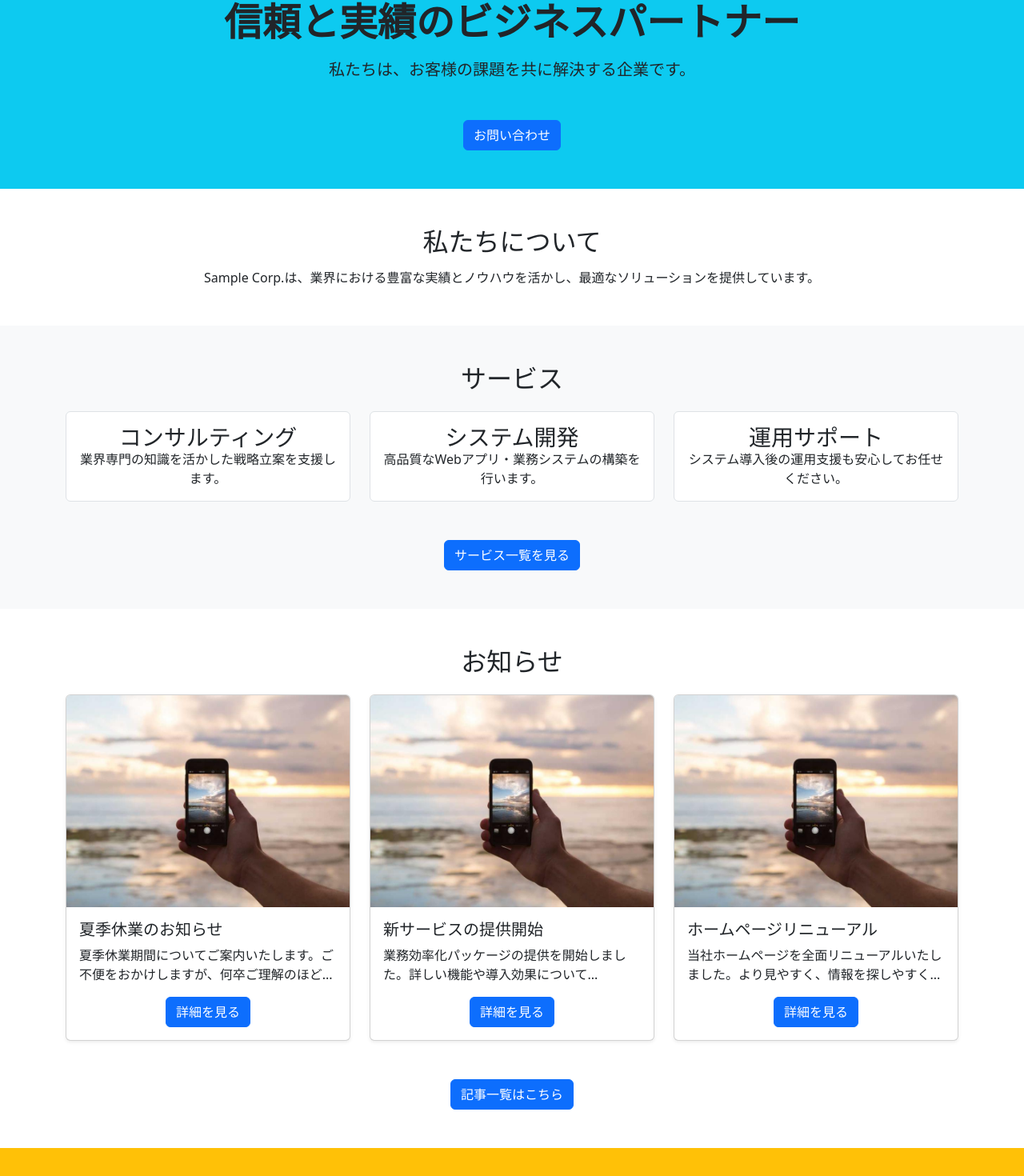
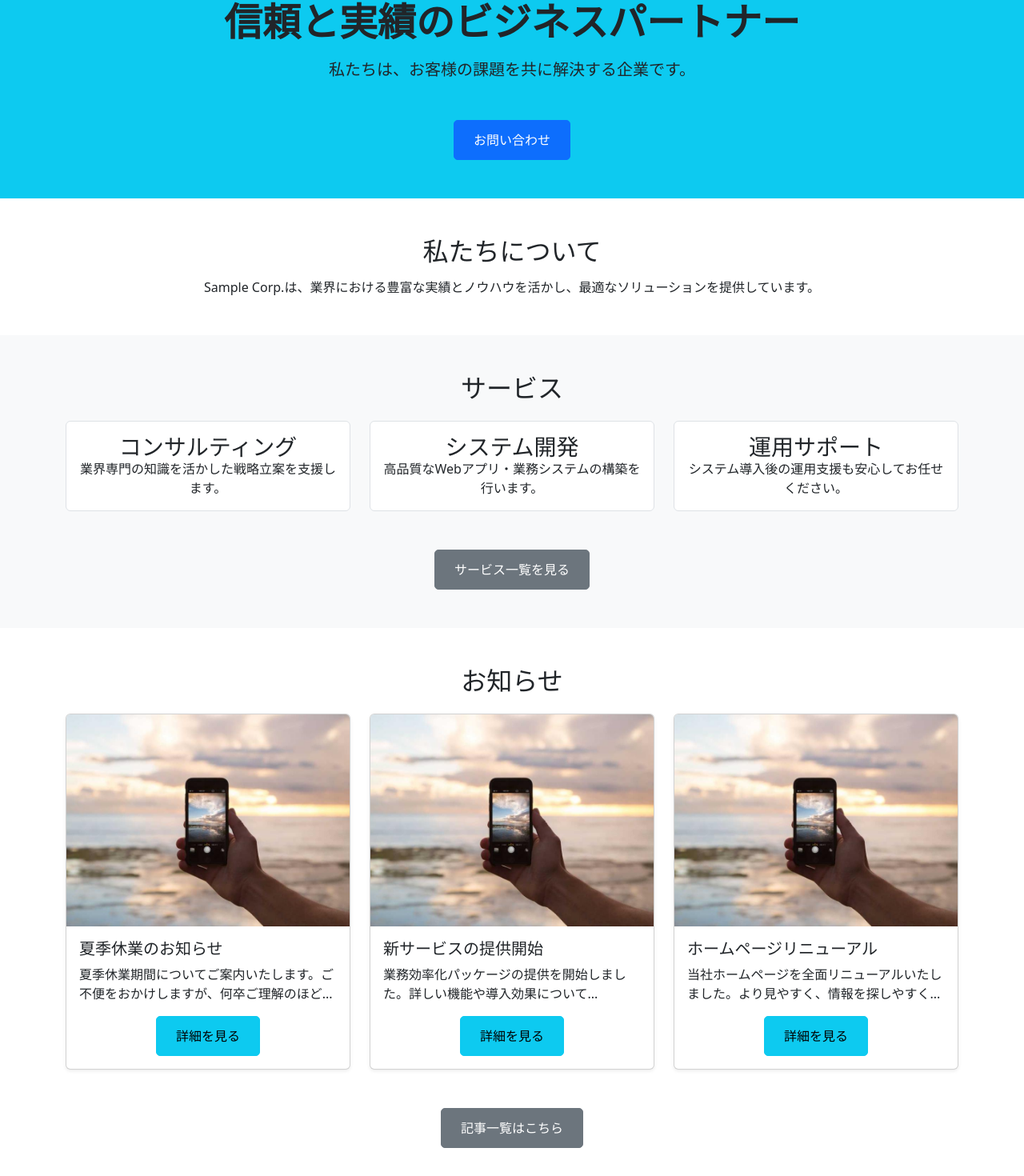
Before and after one commit to tanikawa-sk/vue-website, a Vue app: page / in a window 1280 px wide. Shown: the part 106-1576 px from the top of the page at 80% size. Built offline with nearby package versions, Linux system fonts and the light colour scheme.

Commit message:
Componentization of buttons(ボタンのコンポーネント化)

```diff
--- a/src/assets/main.css
+++ b/src/assets/main.css
@@ -1 +1,23 @@
 @import './base.css';
+
+
+/* 共通ボタン */
+.base-button {
+  padding: 12px 24px;
+  font-size: 1em;
+  border-radius: 5px;
+  text-decoration: none;
+  display: inline-block;
+  text-align: center;
+  cursor: pointer;
+	/* background:#fff ;
+	color:#000;
+	border: solid #000 1px; */
+}
+.base-button:hover {
+ opacity: 0.7;
+}
+.base-button:disabled {
+  opacity: 0.5;
+  cursor: not-allowed;
+}
--- /dev/null
+++ b/src/components/base/BaseLinkButton.vue
@@ -0,0 +1,16 @@
+<template>
+  <RouterLink :to="to" class="base-button">
+    <slot />
+  </RouterLink>
+</template>
+
+<script setup>
+import { RouterLink } from 'vue-router'
+
+defineProps({
+  to: {
+    type: [String, Object],
+    required: true
+  }
+})
+</script>
--- a/src/components/sections/CtaSection.vue
+++ b/src/components/sections/CtaSection.vue
@@ -4,7 +4,7 @@
       <h2 class="mb-3">まずはご相談ください</h2>
       <p class="mb-4">各種サービスに関するご質問やご相談はお気軽にどうぞ。</p>
       <p class="text-center">
-				<RouterLink to="/contact" class="btn btn-primary">お問い合わせ</RouterLink>
+				<BaseLinkButton to="/contact" class="btn btn-primary">お問い合わせ</BaseLinkButton>
       </p>
     </div>
   </section>
@@ -12,4 +12,5 @@
 
 <script setup>
 import { RouterLink } from 'vue-router'
+import BaseLinkButton from '@/components/base/BaseLinkButton.vue'
 </script>
--- a/src/views/Home.vue
+++ b/src/views/Home.vue
@@ -3,7 +3,7 @@
 			<div class="container">
 				<h2 class="display-5 fw-bold mb-3">信頼と実績のビジネスパートナー</h2>
 				<p class="lead mb-5">私たちは、お客様の課題を共に解決する企業です。</p>
-				<RouterLink to="/contact" class="btn btn-primary">お問い合わせ</RouterLink>
+				<BaseLinkButton to="/contact" class="btn btn-primary">お問い合わせ</BaseLinkButton>
 			</div>
 		</section>
 
@@ -37,7 +37,7 @@
 						</div>
 					</div>
 				</div>
-				<p class="mt-5"><RouterLink to="/service" class="btn btn-primary">サービス一覧を見る</RouterLink></p>
+				<p class="mt-5"><BaseLinkButton to="/service" class="btn btn-secondary">サービス一覧を見る</BaseLinkButton></p>
 			</div>
 		</section>
 
@@ -51,7 +51,7 @@
 						<div class="card-body">
 							<h5 class="card-title">夏季休業のお知らせ</h5>
 							<p class="card-text">夏季休業期間についてご案内いたします。ご不便をおかけしますが、何卒ご理解のほど...</p>
-							<p class="card-button text-center mt-3"><RouterLink to="/news-detail" class="btn btn-primary">詳細を見る</RouterLink></p>
+							<p class="card-button text-center mt-3"><BaseLinkButton to="/news-detail" class="btn btn-info">詳細を見る</BaseLinkButton></p>
 						</div>
 					</div>
 				</div>
@@ -61,7 +61,7 @@
 						<div class="card-body">
 							<h5 class="card-title">新サービスの提供開始</h5>
 							<p class="card-text">業務効率化パッケージの提供を開始しました。詳しい機能や導入効果について...</p>
-							<p class="card-button text-center mt-3"><RouterLink to="/news-detail" class="btn btn-primary">詳細を見る</RouterLink></p>
+							<p class="card-button text-center mt-3"><BaseLinkButton to="/news-detail" class="btn btn-info">詳細を見る</BaseLinkButton></p>
 						</div>
 					</div>
 				</div>
@@ -71,12 +71,13 @@
 						<div class="card-body">
 							<h5 class="card-title">ホームページリニューアル</h5>
 							<p class="card-text">当社ホームページを全面リニューアルいたしました。より見やすく、情報を探しやすく...</p>
-							<p class="card-button text-center mt-3"><RouterLink to="/news-detail" class="btn btn-primary">詳細を見る</RouterLink></p>
+							<p class="card-button text-center mt-3"><BaseLinkButton to="/news-detail" class="btn btn-info">詳細を見る</BaseLinkButton></p>
 						</div>
 					</div>
 				</div>
 			</div>
-			<p class="mt-5 text-center"><RouterLink to="/news" class="btn btn-primary">記事一覧はこちら</RouterLink></p>
+
+			<p class="mt-5 text-center"><BaseLinkButton to="/news" class="btn btn-secondary">記事一覧はこちら</BaseLinkButton></p>
 		</div>
 	</section>
 
@@ -86,4 +87,5 @@
 <script setup>
 import sampleImage from '@/assets/sample.jpg'
 import CtaSection from '@/components/sections/CtaSection.vue'
+import BaseLinkButton from '@/components/base/BaseLinkButton.vue'
 </script>
```
